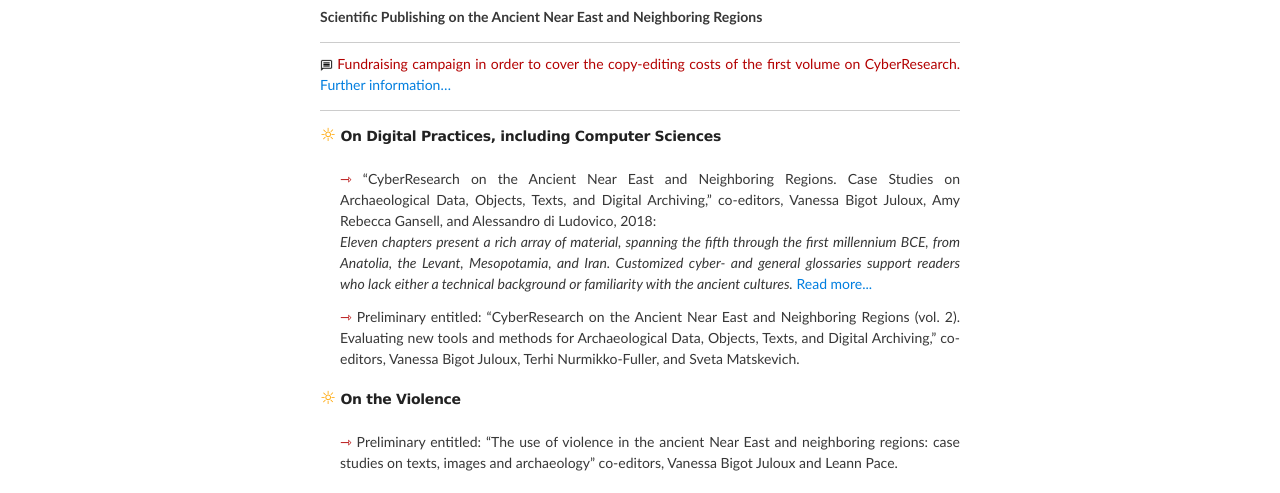
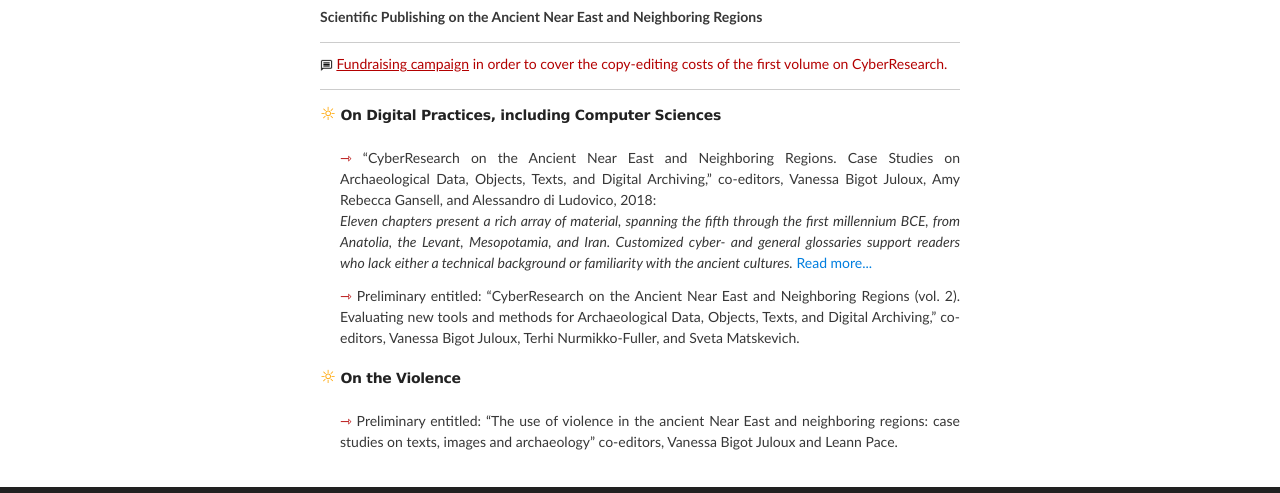
Before and after one commit to vbigot-juloux/ane-research-humanities, a Jekyll site: the page built from index.md, in a window 1280 px wide, cut to the strip 202-695 px from the top of the page. Built offline with Jekyll 4.4.1, drawn with Linux system fonts in a browser that asks for light colours; the repository's description, which GitHub fills in, is left out.

Commit message:
Update index.md

```diff
--- a/index.md
+++ b/index.md
@@ -6,7 +6,7 @@ title: home
 **Scientific Publishing on the Ancient Near East and Neighboring Regions**
 
 <hr style="height:0; margin:0; background:transparent; border-bottom:0.5px solid #cccccc;" />
-<img src="assets/outline_message_black_18dp.png" style="border:0; -webkit-box-shadow: 0 0 0; width: 2%"/><span style="color:#b30000;"> Fundraising campaign in order to cover the copy-editing costs of the first volume on CyberResearch. <a href="" target="_blank">Further information...</a>
+<img src="assets/outline_message_black_18dp.png" style="border:0; -webkit-box-shadow: 0 0 0; width: 2%"/><span style="color:#b30000;"> <a href="" target="_blank" style="color:#b30000; text-decoration: underline">Fundraising campaign</a> in order to cover the copy-editing costs of the first volume on CyberResearch.
 <hr style="height:0; margin:0; background:transparent; border-bottom:0.5px solid #cccccc;" />
 
 <h2> <span style="color:orange; font-size: 18px">&#9788;</span> On Digital Practices, including Computer Sciences</h2>
```
